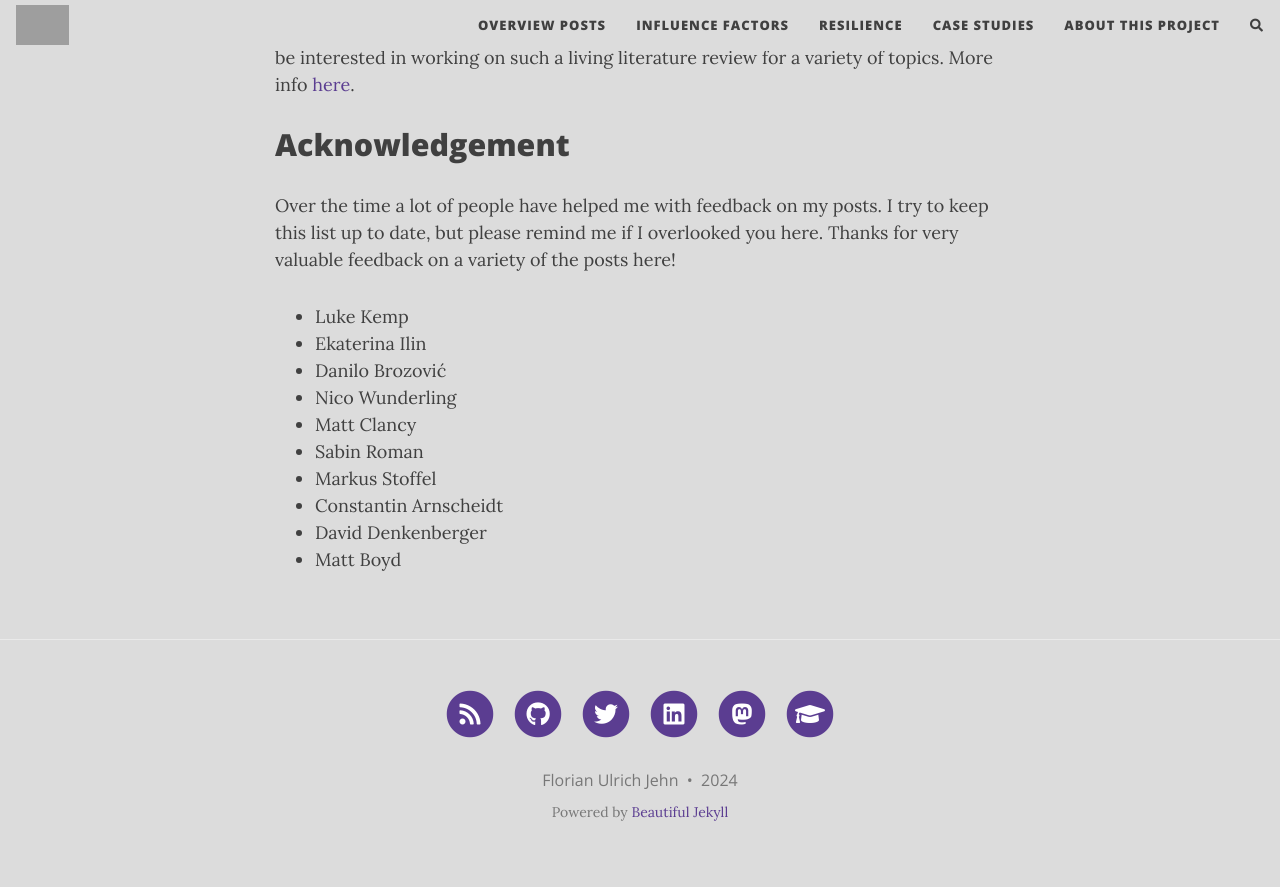
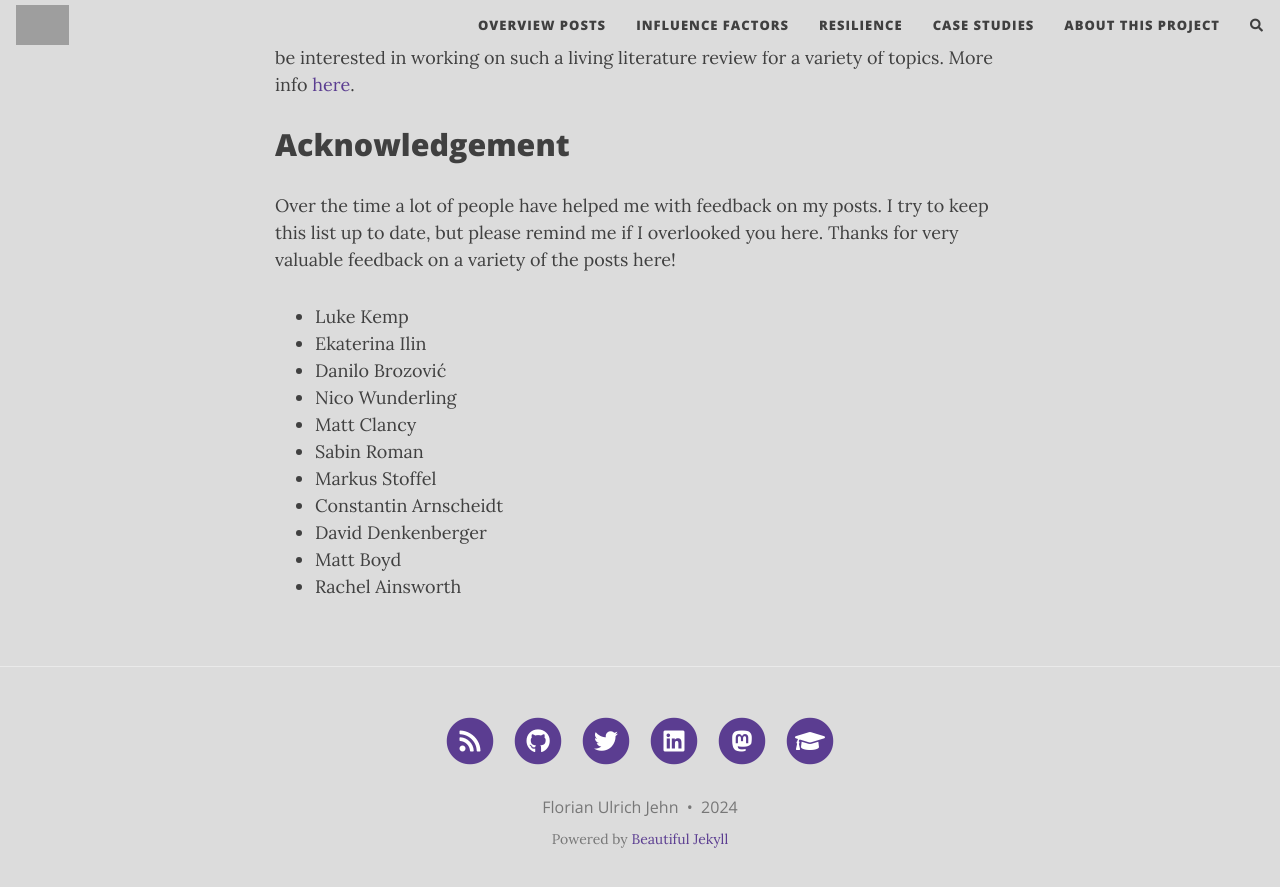
Before and after one commit to florianjehn/Societal_Collapse, a Jekyll site: the page built from aboutme.md, in a window 1280 px wide and 900 px high, scrolled down 1076 px. Shown: the top 887 px of the window. Built offline with Jekyll 4.4.1, drawn with Linux system fonts in a browser that asks for light colours; nearby versions of some CDN libraries; comment, search, counter and statistics services are not loaded; grey boxes are pictures that could not be loaded.

Commit message:
Update aboutme.md

```diff
--- a/aboutme.md
+++ b/aboutme.md
@@ -29,3 +29,4 @@ Thanks for very valuable feedback on a variety of the posts here!
 * Constantin Arnscheidt
 * David Denkenberger
 * Matt Boyd
+* Rachel Ainsworth
```
